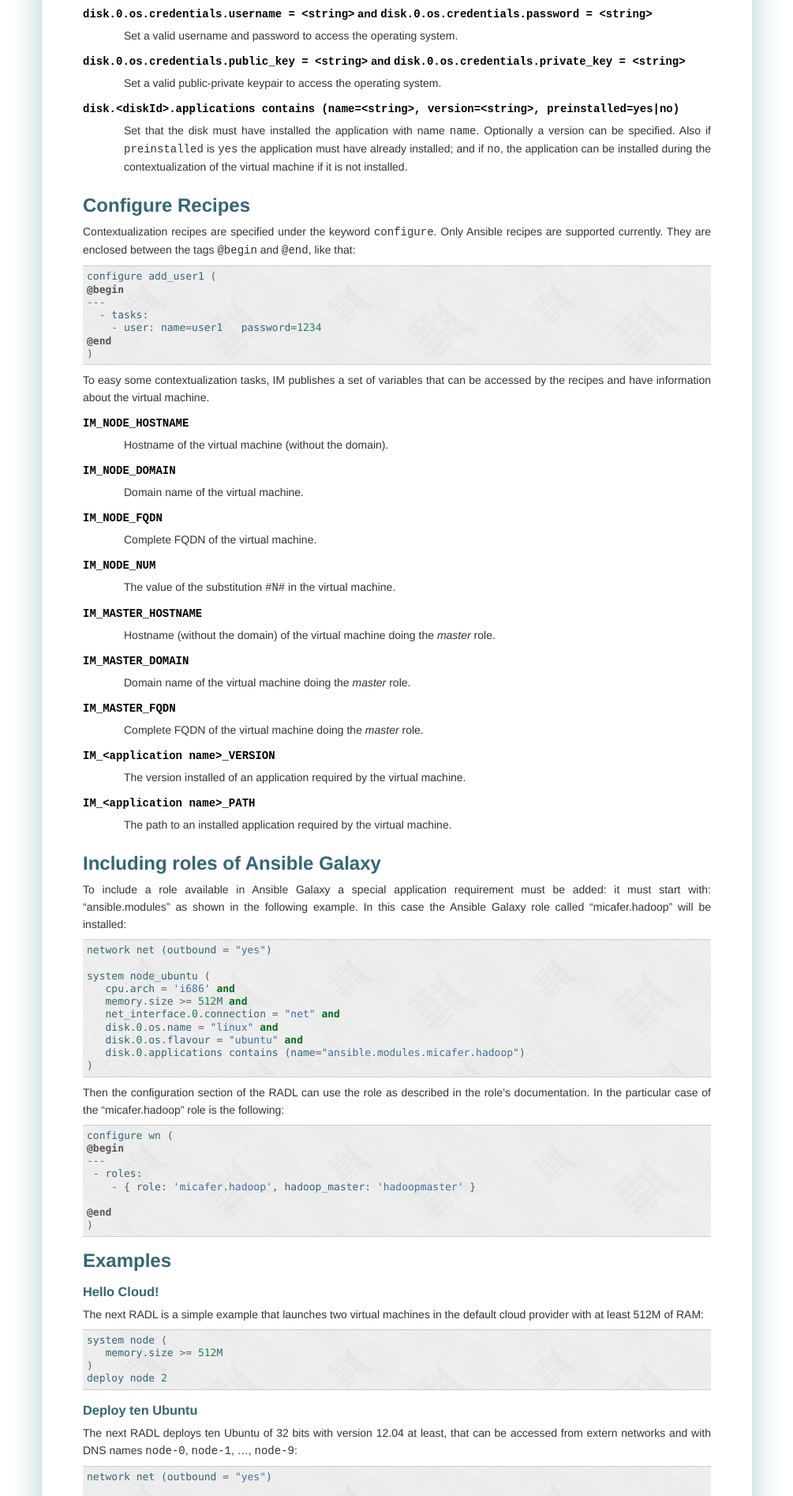
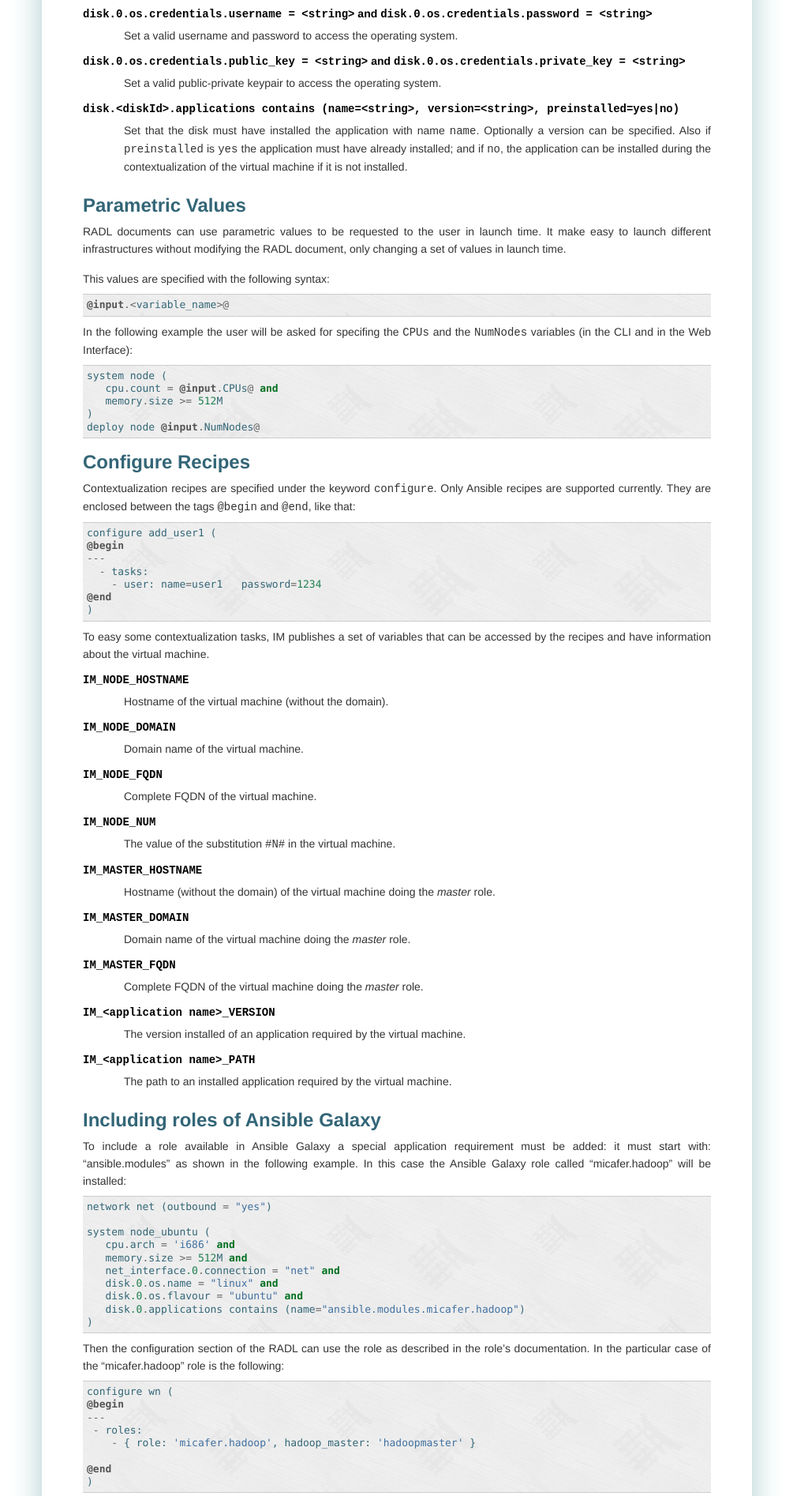
Before and after one commit to grycap/im, a Sphinx documentation site: the page built from doc/source/radl.rst, in a window 1280 px wide. Shown: the part 3937-5831 px from the top of the page at 79% size, without its empty margins (137-1142 px from the left). Built offline with Sphinx 7.4.7, drawn with Linux system fonts in a browser that asks for light colours.

Commit message:
Minor doc changes

```diff
--- a/doc/source/mimic/static/grycap.css
+++ b/doc/source/mimic/static/grycap.css
@@ -249,3 +249,10 @@ div.hole {
 #content input.button {
 	width: 100px;
 }
+.figure {
+        text-align: center;
+}
+#content p.caption {
+        text-align: center;
+        font-weight: bold;
+}
--- a/doc/source/radl.rst
+++ b/doc/source/radl.rst
@@ -249,6 +249,25 @@ machine.  The supported features are:
    can be installed during the contextualization of the virtual machine if it
    is not installed.
 
+Parametric Values
+-----------------
+RADL documents can use parametric values to be requested to the user in launch time.
+It make easy to launch different infrastructures without modifying the RADL document,
+only changing a set of values in launch time.
+
+This values are specified with the following syntax::
+
+	@input.<variable_name>@
+
+In the following example the user will be asked for specifing the ``CPUs`` and the  ``NumNodes``
+variables (in the CLI and in the Web Interface)::
+
+   system node (
+      cpu.count = @input.CPUs@ and
+      memory.size >= 512M
+   )
+   deploy node @input.NumNodes@
+
 Configure Recipes
 -----------------
 
@@ -295,6 +314,7 @@ can be accessed by the recipes and have information about the virtual machine.
 ``IM_<application name>_PATH``
    The path to an installed application required by the virtual machine.
 
+
 Including roles of Ansible Galaxy
 ---------------------------------
 
@@ -324,7 +344,6 @@ documentation. In the particular case of the "micafer.hadoop" role is the follow
 
    @end
    )
-
 
 Examples
 --------
--- a/doc/source/videos.rst
+++ b/doc/source/videos.rst
@@ -13,4 +13,7 @@ The second video shows a demo of how to create a cluster with a single click usi
 IM web interface with the EC3 tool. It also shows how CLUES works to dinamically manage
 the size of the cluster automatically.
 
+The third one shows how to use the IM web interface to access `EGI FedCloud <http://www.egi.eu/infrastructure/cloud/>`_
+ sites using the OCCI plugin, showing also how to launch a Hadoop Cluster with a single click.
+
 `YouTube IM channel <https://www.youtube.com/channel/UCF16QmMHlRNtsC-0Cb2d8fg>`_
```
Also changed, not shown: other parts of doc/source/videos.rst (+1 -1 lines), 1 other file.
